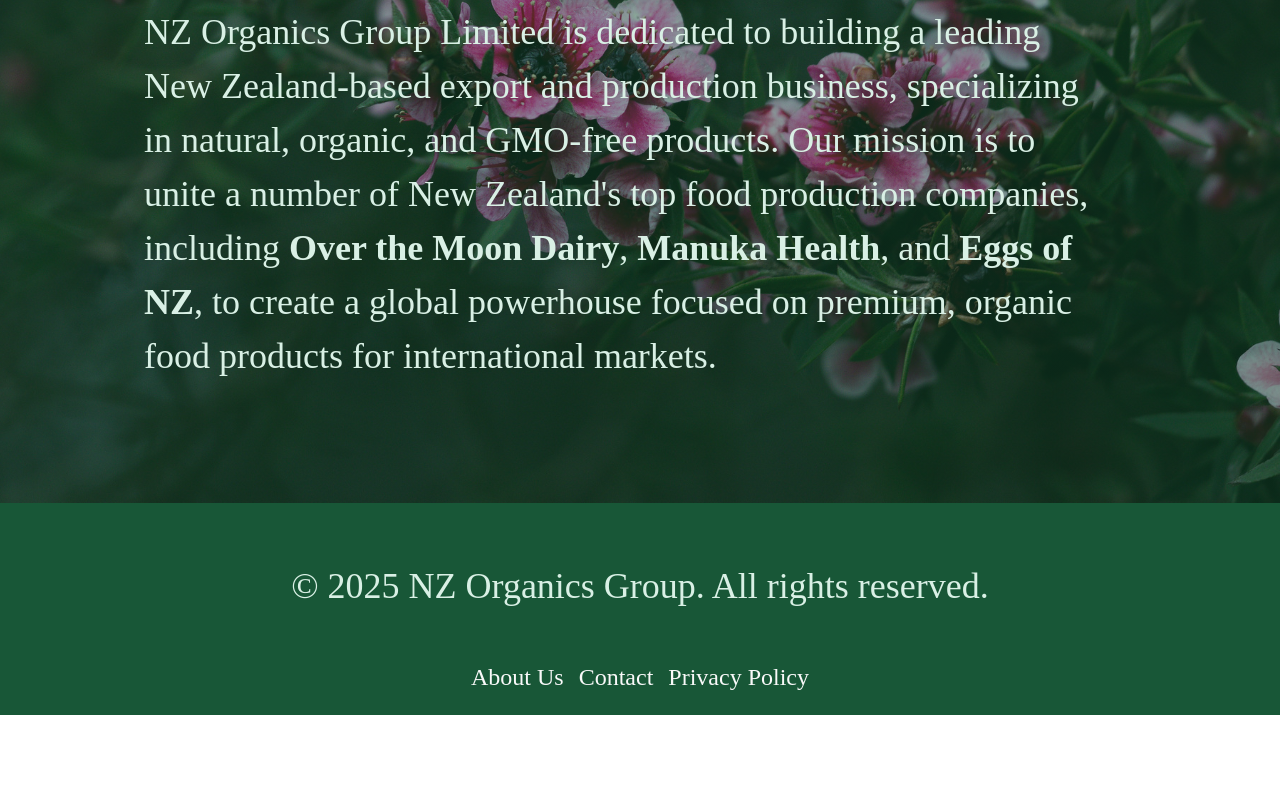
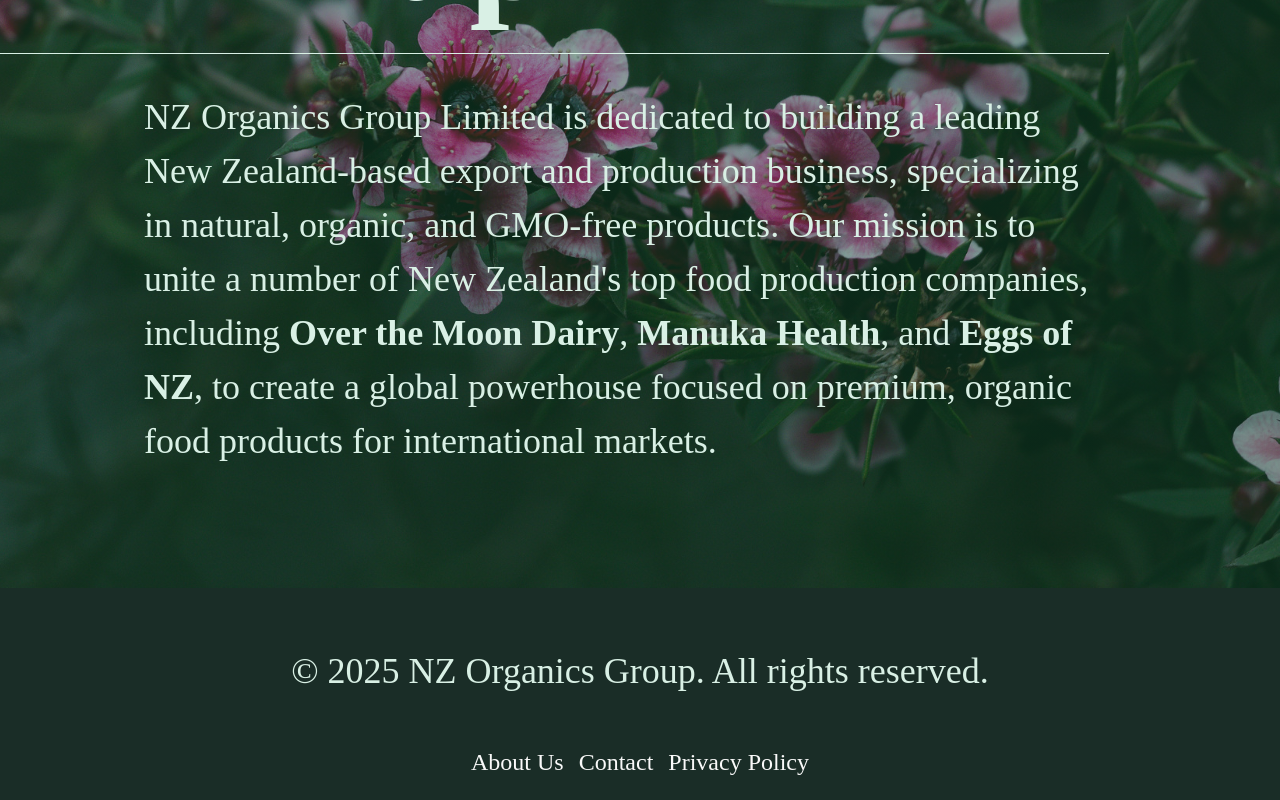
Before and after one commit to jordachemac/portfolio, a React (Vite) app: page / in a window 1280 px wide. Shown: the part 509-1309 px from the top of the page. Before the commit the page ends 1224 px from the top, so only its background shows below. Built offline with nearby package versions, Linux system fonts and the light colour scheme; a web font is replaced by a local one.

Commit message:
adjust hero min-height

```diff
--- a/src/components/Footer/footer.module.scss
+++ b/src/components/Footer/footer.module.scss
@@ -1,5 +1,5 @@
 .footer {
-    background-color: $accent-color-2;
+    background-color: $brand-green-300;
     padding: 20px 0;
 }
 
--- a/src/components/HeroSection/heroSection.module.scss
+++ b/src/components/HeroSection/heroSection.module.scss
@@ -2,7 +2,7 @@
     display: flex;
     flex-direction: column;
     align-items: flex-start;
-    height: 90vh;
+    min-height: 90vh;
     justify-content: flex-end;
     row-gap: 0.5rem;
     background-image:
```
